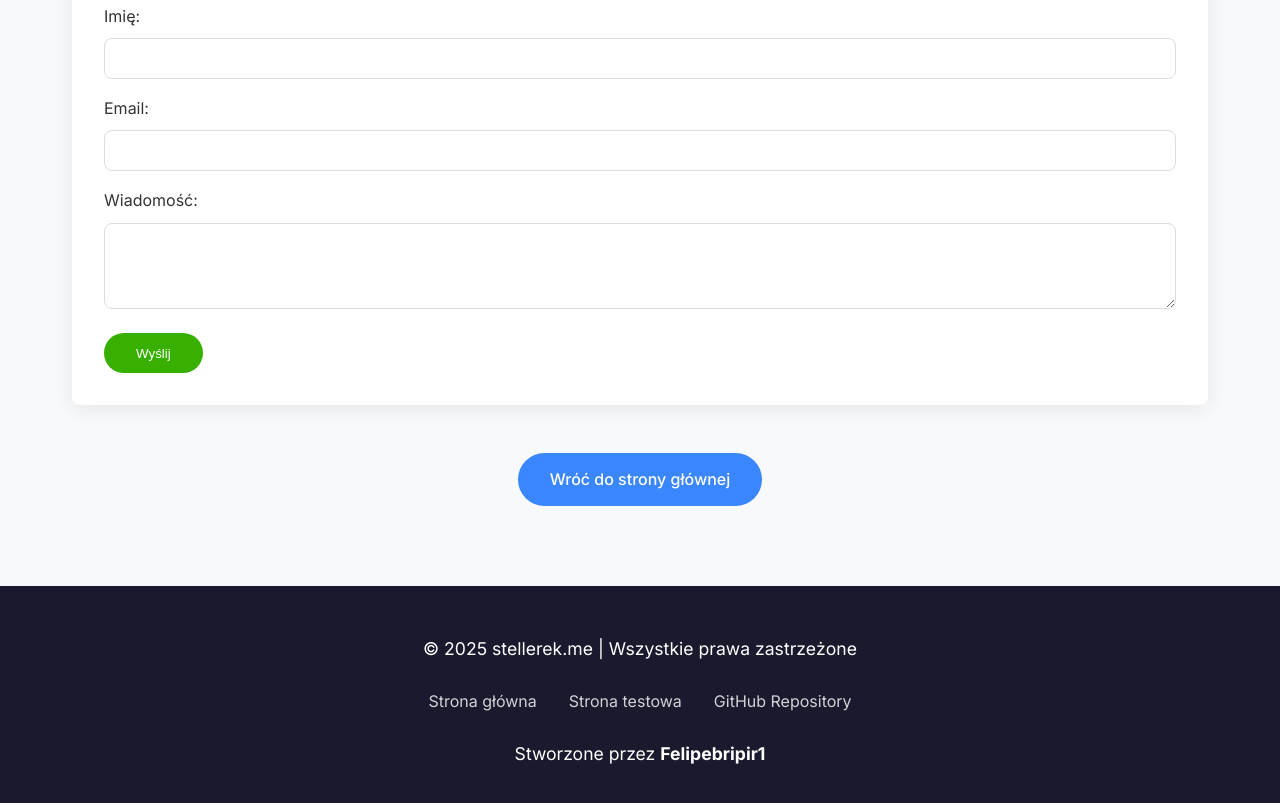
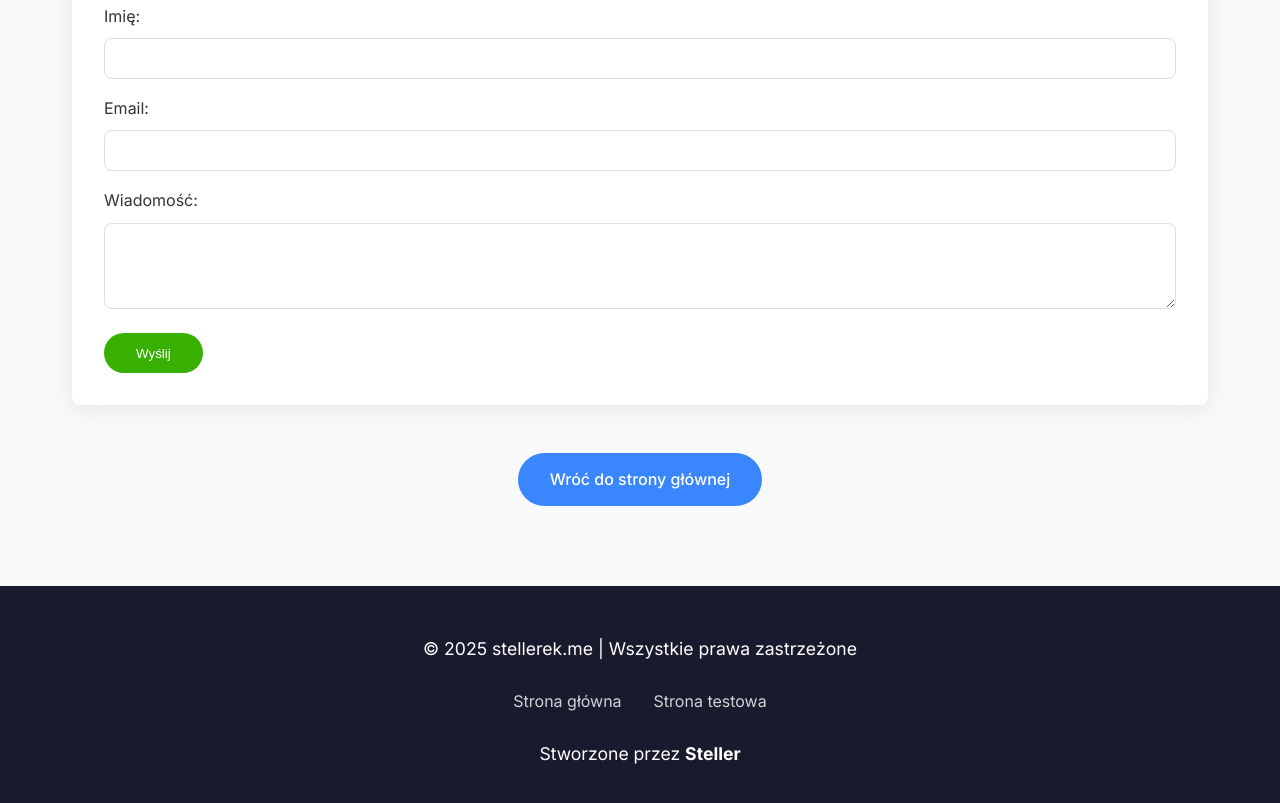
Before and after one commit to Felipebripir1/Felipebripir1.github.io, a plain HTML site: page test.html in a window 1280 px wide. Shown: the part 1146-1949 px from the top of the page. Drawn offline with Linux system fonts and the light colour scheme.

Commit message:
Update test.html

```diff
--- a/test.html
+++ b/test.html
@@ -108,9 +108,8 @@
             <ul class="footer-links">
                 <li><a href="index.html">Strona główna</a></li>
                 <li><a href="test.html">Strona testowa</a></li>
-                <li><a href="https://github.com/Felipebripir1/Felipebripir1.github.io" target="_blank">GitHub Repository</a></li>
             </ul>
-            <p>Stworzone przez <strong>Felipebripir1</strong></p>
+            <p>Stworzone przez <strong>Steller</strong></p>
         </div>
     </footer>
 
```
